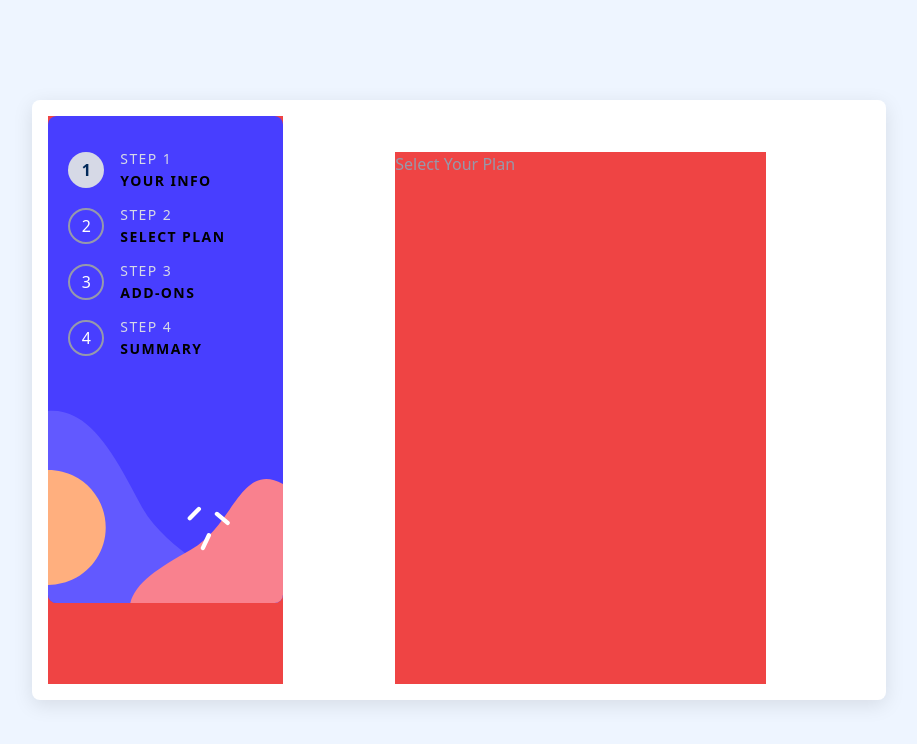
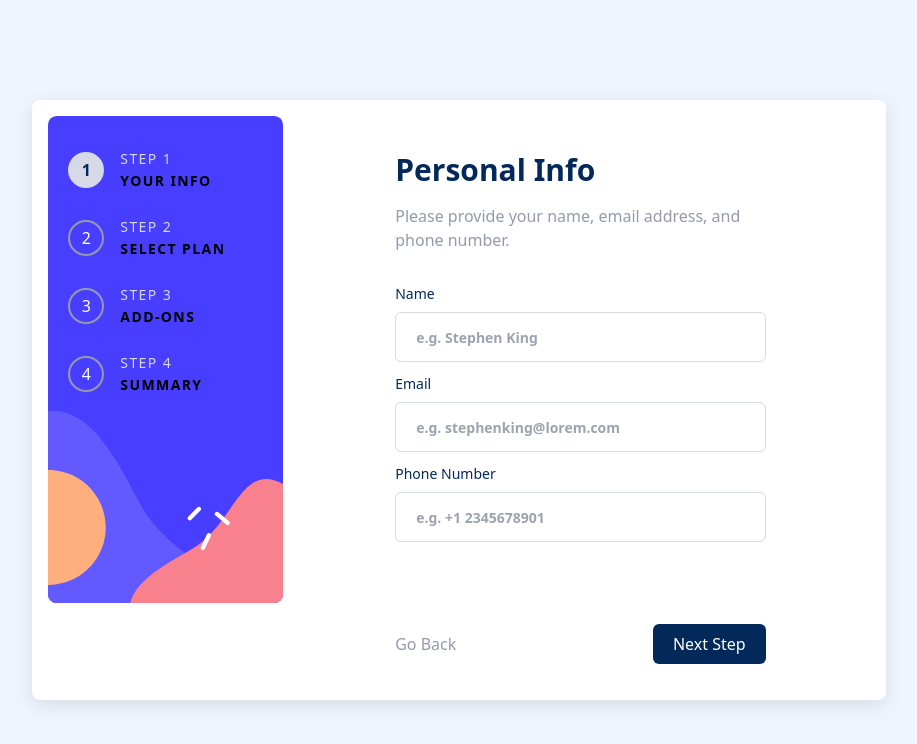
Before and after one commit to zakiraihan/frontend-mentor, a Next.js app: page /multi-form in a window 1280 px wide. Shown: the top 744 px of the page, without its empty margins (181-1098 px from the left). Built offline with nearby package versions, Linux system fonts and the light colour scheme.

Commit message:
First form on progress

```diff
--- /dev/null
+++ b/components/multi-form/FormHeader.tsx
@@ -0,0 +1,22 @@
+import React, { PropsWithChildren } from 'react'
+
+function FormHeader(props: PropsWithChildren<FormHeaderProps>) {
+  const { header, subHeader, children } = props;
+
+  return (
+    <div className='flex flex-col'>
+      <p className='text-mf-primary-100 font-bold text-2xl md:text-3xl'>{ header }</p>
+      <p className='my-4 md:mb-8'>{ subHeader }</p>
+      <div className='space-y-3'>
+        { children }
+      </div>
+    </div>
+  )
+}
+
+export default FormHeader;
+
+interface FormHeaderProps {
+  header: string;
+  subHeader: string;
+}
--- a/components/multi-form/PersonalInfo.tsx
+++ /dev/null
@@ -1,21 +0,0 @@
-import { BaseFormProps, IFormDataPersonal } from '@/interface/multi-form';
-import React, { useState } from 'react'
-
-function PersonalInfo(props: PersonalInfoProps) {
-  const { formStep, formData, onSubmitForm } = props;
-  const [personalData, setPersonalData] = useState<IFormDataPersonal>({
-    name: formData.name,
-    email: formData.email,
-    phone: formData.phone
-  })
-
-  return (
-    <div className='flex flex-col'>
-      <p>{ formStep.header }</p>
-    </div>
-  )
-}
-
-export default PersonalInfo;
-
-export interface PersonalInfoProps extends BaseFormProps {};
--- /dev/null
+++ b/components/multi-form/PersonalInfoForm.tsx
@@ -0,0 +1,96 @@
+import { BaseFormProps, IFormDataPersonal } from '@/interface/multi-form';
+import React, { Fragment, useEffect, useState } from 'react'
+
+import FormHeader from './FormHeader';
+
+function PersonalInfoForm({ formStep, formData, handleFormChanges }: PersonalInfoFormProps) {
+  return (
+    <Fragment>
+      <PersonalInforFormInput
+        type='text'
+        label='name'
+        title='Name'
+        placeholder='e.g. Stephen King'
+        value={formData.name.value}
+        isValid={formData.name.isValid}
+        errorMessage='This field is required'
+        onChange={handleFormChanges}
+      />
+      <PersonalInforFormInput
+        type='email'
+        label='email'
+        pattern='^([a-zA-Z0-9_\-\.]+)@([a-zA-Z0-9_\-\.]+)\.([a-zA-Z]{2,5})$'
+        title='Email'
+        placeholder='e.g. stephenking@lorem.com'
+        value={formData.email.value}
+        isValid={formData.email.isValid}
+        errorMessage={formData.email.errorMessage}
+        onChange={handleFormChanges}
+      />
+      <PersonalInforFormInput
+        type='tel'
+        label='phone'
+        pattern='\+[0-9]{1,2} [0-9]{10,12}'
+        title='Phone Number'
+        placeholder='e.g. +1 2345678901'
+        value={formData.phone.value}
+        isValid={formData.phone.isValid}
+        errorMessage={formData.phone.errorMessage}
+        onChange={handleFormChanges}
+      />
+    </Fragment>
+  )
+}
+
+export default PersonalInfoForm;
+
+export interface PersonalInfoFormProps extends BaseFormProps {};
+
+function PersonalInforFormInput({
+  type,
+  label,
+  pattern,
+  title,
+  placeholder,
+  value,
+  isValid,
+  errorMessage,
+  onChange
+}: PersonalInfoFormInputProps) {
+  let inputBorderStyle = 'border-mf-neutral-200';
+  if (isValid !== true) inputBorderStyle = 'border-mf-primary-500';
+
+  return (
+    <div className='flex flex-col'>
+      <div className='flex items-center justify-between font-medium text-xs md:text-sm mb-2'>
+        <label htmlFor={label} className='text-mf-primary-100'>
+          { title }
+        </label>
+        {isValid !== true ?
+          <p className='text-mf-primary-500'>{ errorMessage || 'This field is required' }</p> : null
+        }
+      </div>
+      <input
+        type={type}
+        name={label}
+        pattern={pattern}
+        placeholder={placeholder}
+        value={value}
+        onChange={onChange}
+        className={`border-[1px] rounded-md px-5 py-2 md:py-3 placeholder:font-bold placeholder:text-sm font-bold text-sm md:text-base text-mf-primary-100 focus:!outline-none active:border-mf-primary-100 focus:border-mf-primary-100 ${inputBorderStyle}`}
+      />
+    </div>
+  );
+}
+
+interface PersonalInfoFormInputProps {
+  type: 'text' | 'email' | 'tel';
+  label: string;
+  pattern?: string;
+  title: string;
+  placeholder: string;
+  value: string;
+  isValid?: boolean;
+  errorMessage?: string;
+  onChange: (e: React.ChangeEvent<HTMLInputElement>) => void;
+}
--- a/pages/multi-form/index.tsx
+++ b/pages/multi-form/index.tsx
@@ -2,14 +2,24 @@ import React, { useMemo, useState } from 'react'
 
 import Image from 'next/image'
 import { BaseFormProps, IFormData, IFormDataAddOns, IFormStep } from '@/interface/multi-form';
-import PersonalInfo from '@/components/multi-form/PersonalInfo';
+import PersonalInfoForm from '@/components/multi-form/PersonalInfoForm';
+import FormHeader from '@/components/multi-form/FormHeader';
 
 function MultiFormPage() {
   const [currentActiveStep, setCurrentActiveStep] = useState<number>(1);
   const [formData, setFormData] = useState<IFormData>({
-    name: '',
-    email: '',
-    phone: '',
+    name: {
+      value: '',
+      isValid: true
+    },
+    email: {
+      value: '',
+      isValid: true
+    },
+    phone: {
+      value: '',
+      isValid: true
+    },
     plan: {
       type: 'arcade',
       occurance: 'monthly'
@@ -30,18 +40,39 @@ function MultiFormPage() {
       setCurrentActiveStep(prevState => prevState - 1);
   }
 
-  function onSubmitPersonalInfo(data: IFormData) {
-    setFormData(data);
+  function handleFormChanges(event: React.ChangeEvent<HTMLInputElement>) {
+     const {name, value, type, checked, validity} = event.target;
+     setFormData((prevFormData) => {
+        let newFormData: IFormData = { ...prevFormData }
+        console.log(validity)
+        if (type === 'text' || type === 'email' || type === 'tel'){
+          newFormData = {
+            ...newFormData,
+            [name]: {
+              value: value,
+              isValid: validity.valid && value !== '',
+              errorMessage:
+                value === '' ? "This field is required" :
+                validity.typeMismatch || validity.patternMismatch ?
+                  `Invalid ${'' + name[0].toUpperCase() + name.slice(1)}` : ''
+            }
+          };
+        }
+        else {
+
+        }
+        return newFormData;
+     })
   }
 
   const form = useMemo(() => {
     switch (currentActiveStep) {
       case (1): {
         return (
-          <PersonalInfo
-            formStep={formSteps[currentActiveStep]}
+          <PersonalInfoForm
+            formStep={formSteps[currentActiveStep - 1]}
             formData={formData}
-            onSubmitForm={onSubmitPersonalInfo}
+            handleFormChanges={handleFormChanges}
           />
         )
       }
@@ -49,7 +80,7 @@ function MultiFormPage() {
         return null;
       }
     }
-  }, [currentActiveStep])
+  }, [currentActiveStep, formData])
 
   return (
     <div className='w-full min-h-screen h-auto bg-mf-neutral-500 flex items-start md:items-center justify-center relative'>
@@ -66,27 +97,28 @@ function MultiFormPage() {
           {formSteps.map((item: IFormStep, index) => (
             item.step > 4 || item.step < 0 ?
               null :
-              <div className={`w-9 h-9 rounded-full flex items-center justify-center ${currentActiveStep === item.step || (currentActiveStep === 5 && currentActiveStep === item.step + 1) ? activeStepStyle : stepStyle}`}>
+              <div key={"itemStep: " + index} className={`w-9 h-9 rounded-full flex items-center justify-center ${currentActiveStep === item.step || (currentActiveStep === 5 && currentActiveStep === item.step + 1) ? activeStepStyle : stepStyle}`}>
                 { item.step }
               </div>
           ))}
         </div>
       </nav>
       <div className='z-10 w-11/12 h-auto md:w-8/12 md:min-h-[calc(100vh*3/4)] md:h-0 mt-[6.2rem] md:mt-0 md:px-4 md:py-4 rounded-lg shadow-custom-black-1/2 flex bg-white'>
-        <nav className='hidden md:flex w-[28.6%] h-full relative bg-red-500'>
+        <nav className='hidden md:flex md:w-[10%] lg:w-[28.6%] h-full relative '>
           <Image
             alt='bg'
             src='/assets/multi-form/images/bg-sidebar-desktop.svg'
+            priority
             sizes='100%'
             width={0}
             height={0}
             className='object-contain w-full absolute'
           />
-          <div className='z-10 w-full mx-5 my-9 flex flex-col justify-start space-y-5'>
+          <div className='z-10 w-full mx-5 my-9 flex flex-col justify-start space-y-8'>
             {formSteps.map((item: IFormStep, index) => (
               item.step > 4 || item.step < 0 ?
                 null :
-                <div className='w-full flex'>
+                <div key={"itemStep: " + index} className='w-full flex'>
                   <div className={`w-9 h-9 rounded-full flex items-center justify-center ${currentActiveStep === item.step || (currentActiveStep === 5 && currentActiveStep === item.step + 1) ? activeStepStyle : stepStyle}`}>
                     { item.step }
                   </div>
@@ -98,10 +130,21 @@ function MultiFormPage() {
             ))}
           </div>
         </nav>
-        <div className='md:w-[calc(100%-28.6%)] h-auto md:h-full md:px-2 md:pl-4 text-mf-neutral-100 overflow-hidden'>
-            <div className='w-full h-full px-5 py-6 md:px-24 md:py-0 md:pt-9 '>
-              <div className='w-full h-full bg-red-500'>
+        <div className='md:w-[calc(100%-28.6%)] h-auto md:min-h-full md:px-2 md:pl-4 text-mf-neutral-100 overflow-hidden'>
+            <div className='w-full min-h-full px-5 py-8 md:px-24 md:py-0 md:pt-9 md:pb-20 relative'>
+              <FormHeader
+                header={formSteps[currentActiveStep-1].header}
+                subHeader={formSteps[currentActiveStep-1].subHeader}
+              >
                 { form }
+              </FormHeader>
+              <div className='fixed md:absolute bottom-0 left-0 right-0 md:left-0 md:right-0 h-16 md:h-20 px-5 md:px-24 flex items-center justify-between bg-white'>
+                <div className='h-10 flex items-center cursor-pointer hover:text-mf-primary-100'>
+                  Go Back
+                </div>
+                <div className='h-10 px-5 flex items-center cursor-pointer text-white bg-mf-primary-100 rounded-md '>
+                  Next Step
+                </div>
               </div>
             </div>
         </div>
```
Also changed, not shown: interface/multi-form/index.ts (+11 -5 lines).
